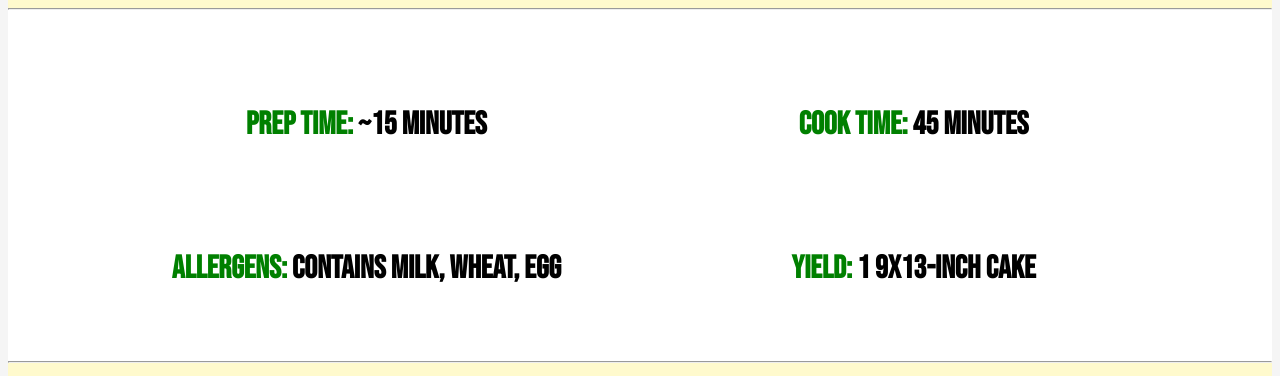
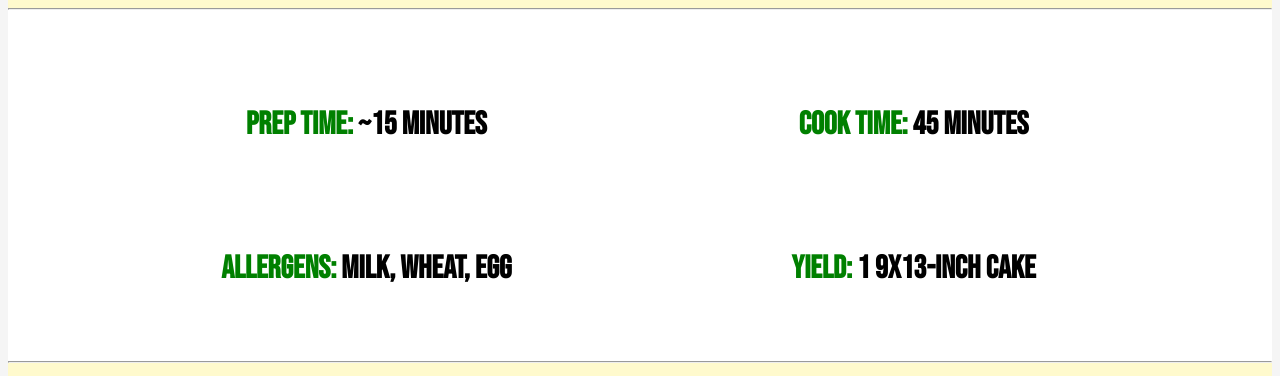
Before and after one commit to hannahholzer/iffall2023, a plain HTML site: page recipe/complete/index.html in a window 1280 px wide. Shown: the part 424-800 px from the top of the page. Drawn offline with Linux system fonts and the light colour scheme; a web font is replaced by a local one.

Commit message:
More changes to Final Website

```diff
--- a/recipe/complete/css/styles.css
+++ b/recipe/complete/css/styles.css
@@ -93,7 +93,6 @@ body {
 }
 .grid-using-grid2 li {
     display: flex;
-    align-items: center;
     justify-content: center;
     position: relative;
 }
@@ -117,7 +116,7 @@ body {
         font-size: 4em;
     }
 }
-@media (max-width: 393px) {
+@media (max-width: 401px) {
     h1 {
         font-size: 26px;
     }
--- a/recipe/complete/index.html
+++ b/recipe/complete/index.html
@@ -35,7 +35,7 @@
             <li> <h1><em>Prep Time:</em> ~15 minutes</h1></li>
         <li><h1><em>Cook Time:</em> 45 minutes </h1></li>
             <li>
-                <h1><em>Allergens:</em>  Contains Milk, Wheat, Egg</h1></li>
+                <h1><em>Allergens:</em> Milk, Wheat, Egg</h1></li>
             <li><h1><em>Yield:</em> 1 9x13-inch cake </h1></li>
         </ul>
     </section>
```
Also changed, not shown: recipe/content/index.html (+1 -1 lines).
